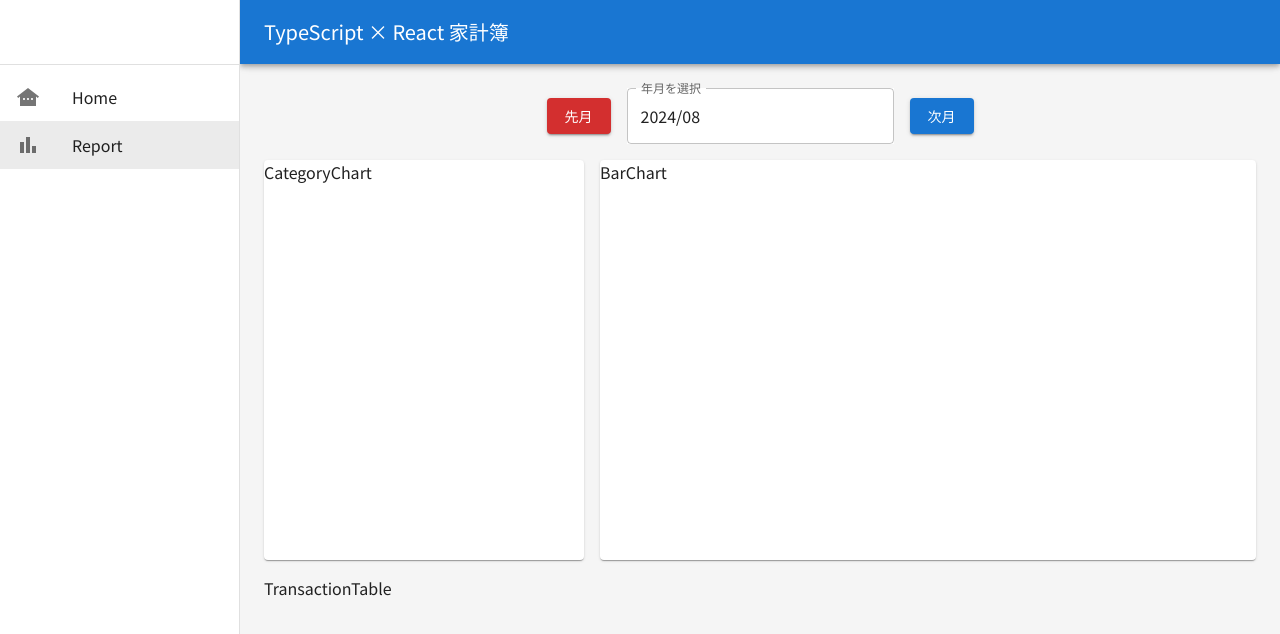
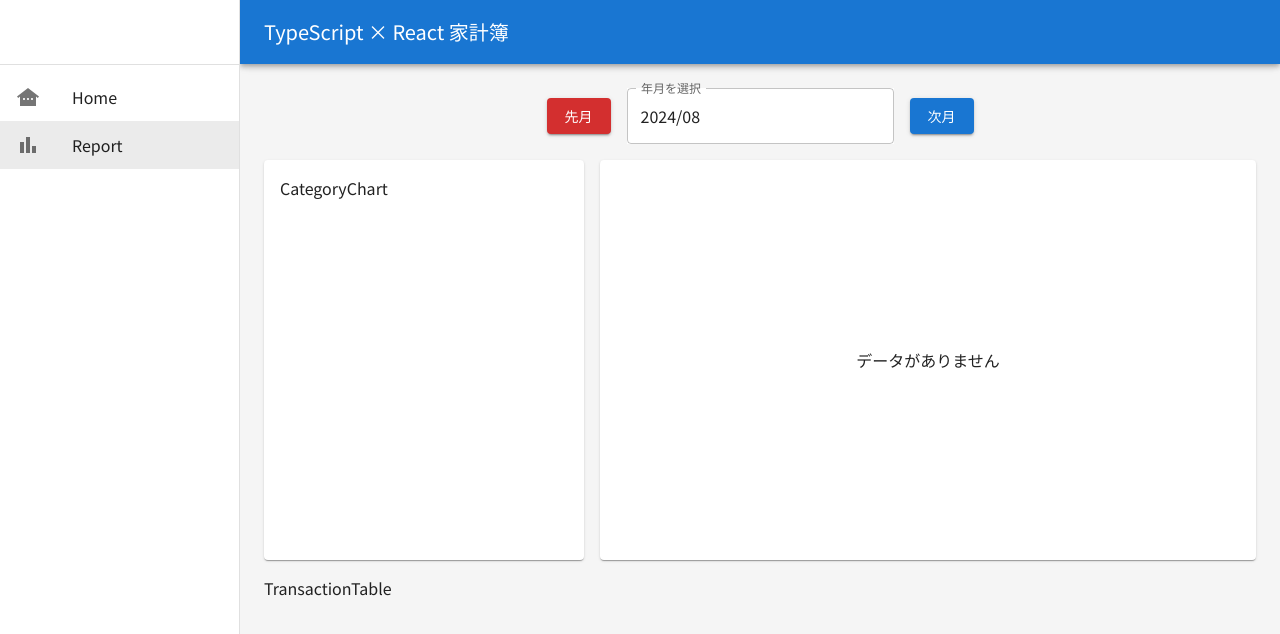
Before and after one commit to torimugi/240718_react-practice, a React (Create React App) app in the folder 240718_practice/: page /report in a window 1280 px wide. Shown: the top 634 px of the page. Built offline with nearby package versions, Linux system fonts and the light colour scheme; no server answers; the database is empty.

Commit message:
棒グラフ作成

```diff
--- a/240718_practice/package.json
+++ b/240718_practice/package.json
@@ -20,9 +20,11 @@
     "@types/node": "^16.18.102",
     "@types/react": "^18.3.3",
     "@types/react-dom": "^18.3.0",
+    "chart.js": "^4.4.3",
     "date-fns": "^3.6.0",
     "firebase": "^10.12.4",
     "react": "^18.3.1",
+    "react-chartjs-2": "^5.2.0",
     "react-dom": "^18.3.1",
     "react-hook-form": "^7.52.2",
     "react-router-dom": "^6.25.1",
--- a/240718_practice/src/App.tsx
+++ b/240718_practice/src/App.tsx
@@ -24,7 +24,7 @@
 
 const [transactions, setTransactions] = useState<Transaction[]>([]);
 const [currentMonth, setCurrentMonth] = useState((new Date()));
-
+const [isLoading, setIsLoading] = useState(true);
 
 // firestoreのデータをすべて取得
   useEffect(() => {
@@ -40,20 +40,21 @@
             id: doc.id,
           } as Transaction
         });
-        setTransactions(transactionData)
-        console.log(transactionData)
+        setTransactions(transactionData);
       } catch(err) {
         if(isFireStoreError(err)) {
           console.error("Firestoreのエラーは:",err)
         } else {
           console.error("一般的なエラーは:",err)
         }
-        // error
+      } finally {
+        setIsLoading(false);
       }
     }
     fecheTransactions();
-
   }, [])
+  console.log(transactions);
+  console.log(isLoading);
 
   // ひと月分のデータのみ取得
   const monthlyTransactions = transactions.filter((transaction) => {
@@ -153,6 +154,8 @@
             <Report
             currentMonth={currentMonth}
             setCurrentMonth={setCurrentMonth}
+            monthlyTransactions={monthlyTransactions}
+            isLoading={isLoading}
             />} />
             <Route path="*" element={<NoMatch />} />
             </Route>
--- a/240718_practice/src/components/BarChart.tsx
+++ b/240718_practice/src/components/BarChart.tsx
@@ -1,9 +1,93 @@
-import React from 'react'
+import React from "react";
+import {
+  Chart as ChartJS,
+  CategoryScale,
+  LinearScale,
+  BarElement,
+  Title,
+  Tooltip,
+  Legend,
+  ChartData,
+} from "chart.js";
+import { Bar } from "react-chartjs-2";
+import { Transaction } from "../types";
+import { calculateDailyBalances } from "../utils/financeCalculations";
+import { Box, Typography, useTheme } from "@mui/material";
+import CircularProgress from '@mui/material/CircularProgress';
 
-const BarChart = () => {
-  return (
-    <div>BarChart</div>
-  )
+ChartJS.register(
+  CategoryScale,
+  LinearScale,
+  BarElement,
+  Title,
+  Tooltip,
+  Legend
+);
+
+interface BarChartProps {
+  monthlyTransactions: Transaction[];
+  isLoading: boolean;
 }
 
-export default BarChart
+const BarChart = ({monthlyTransactions, isLoading}: BarChartProps) => {
+  const theme = useTheme()
+const options = {
+  maintainAspectRatio: false,
+  responsive: true,
+  plugins: {
+    maintainAspectRatio: false,
+    // legend: {
+    //   position: "top" as const,
+    // },
+    title: {
+      display: true,
+      text: "日別収支",
+    },
+  },
+};
+
+const dailyBalances = calculateDailyBalances(monthlyTransactions);
+console.log(dailyBalances);
+console.log(monthlyTransactions);
+
+const dateLabels = Object.keys(dailyBalances).sort();
+console.log(dateLabels);
+const expenseData = dateLabels.map((day) => dailyBalances[day].expense);
+const incomeData = dateLabels.map((day) => dailyBalances[day].income);
+
+const data :ChartData<"bar"> = {
+  labels: dateLabels,
+  datasets: [
+    {
+      label: '支出',
+      data: expenseData,
+      backgroundColor: theme.palette.expenseColor.light,
+    },
+    {
+      label: '収入',
+      data: incomeData,
+      backgroundColor: theme.palette.incomeColor.light,
+    },
+  ],
+};
+
+return (
+  <Box sx={{
+  flexGrow: 1,
+  display: "flex",
+  alignItems: "center",
+  justifyContent: "center",
+  }}>
+  {isLoading ? (
+    <CircularProgress />
+  ) : monthlyTransactions.length > 0 ?(
+    <Bar options={options} data={data} />
+  ) : (
+    <Typography>データがありません</Typography>
+  )}
+  </Box>
+);
+};
+
+
+export default BarChart;
--- a/240718_practice/src/components/layout/AppLayout.tsx
+++ b/240718_practice/src/components/layout/AppLayout.tsx
@@ -43,8 +43,12 @@
 
 
   return (
-    <Box sx={{ display: 'flex', bgcolor: (theme) =>theme.palette.grey[100],
-     minHeight: "100vh"}}>
+    <Box sx={{
+    display: { md: 'flex' },
+      bgcolor: (theme) =>theme.palette.grey[100],
+      minHeight: "100vh"
+      }}
+      >
       <CssBaseline />
 
       {/* {ヘッダー} */}
--- a/240718_practice/src/pages/Report.tsx
+++ b/240718_practice/src/pages/Report.tsx
@@ -5,17 +5,23 @@
 import CategoryChart from '../components/CategoryChart';
 import TransactionTable from '../components/TransactionTable';
 import BarChart from '../components/BarChart';
+import { Transaction } from '../types';
 
 interface ReportProps {
   currentMonth: Date;
   setCurrentMonth: React.Dispatch<React.SetStateAction<Date>>;
+  monthlyTransactions: Transaction[];
+  isLoading: boolean;
 }
 
-const Report = ({ currentMonth, setCurrentMonth }: ReportProps) => {
+const Report = (
+  { currentMonth, setCurrentMonth, monthlyTransactions, isLoading }
+  : ReportProps) => {
   const commonPaperStyle = {
-    height: { xs: "auto", md: "400px" },
+    height: "400px",
     display: "flex",
-    flexDirection: "column"
+    flexDirection: "column",
+    p: 2,
   }
   return (
     <Grid container spacing={2}>
@@ -34,9 +40,13 @@
       <Grid item xs={12} md={8}>
         <Paper sx={commonPaperStyle}>
           {/* 棒グラフ */}
-          <BarChart />
+          <BarChart
+          monthlyTransactions={monthlyTransactions}
+          isLoading={isLoading}
+          />
           </Paper>
         </Grid>
+        {/* テーブル */}
       <Grid item xs={12}>
         <TransactionTable />
         </Grid>
```
Also changed, not shown: 2 other files (tests, documents, lock files or other folders).
